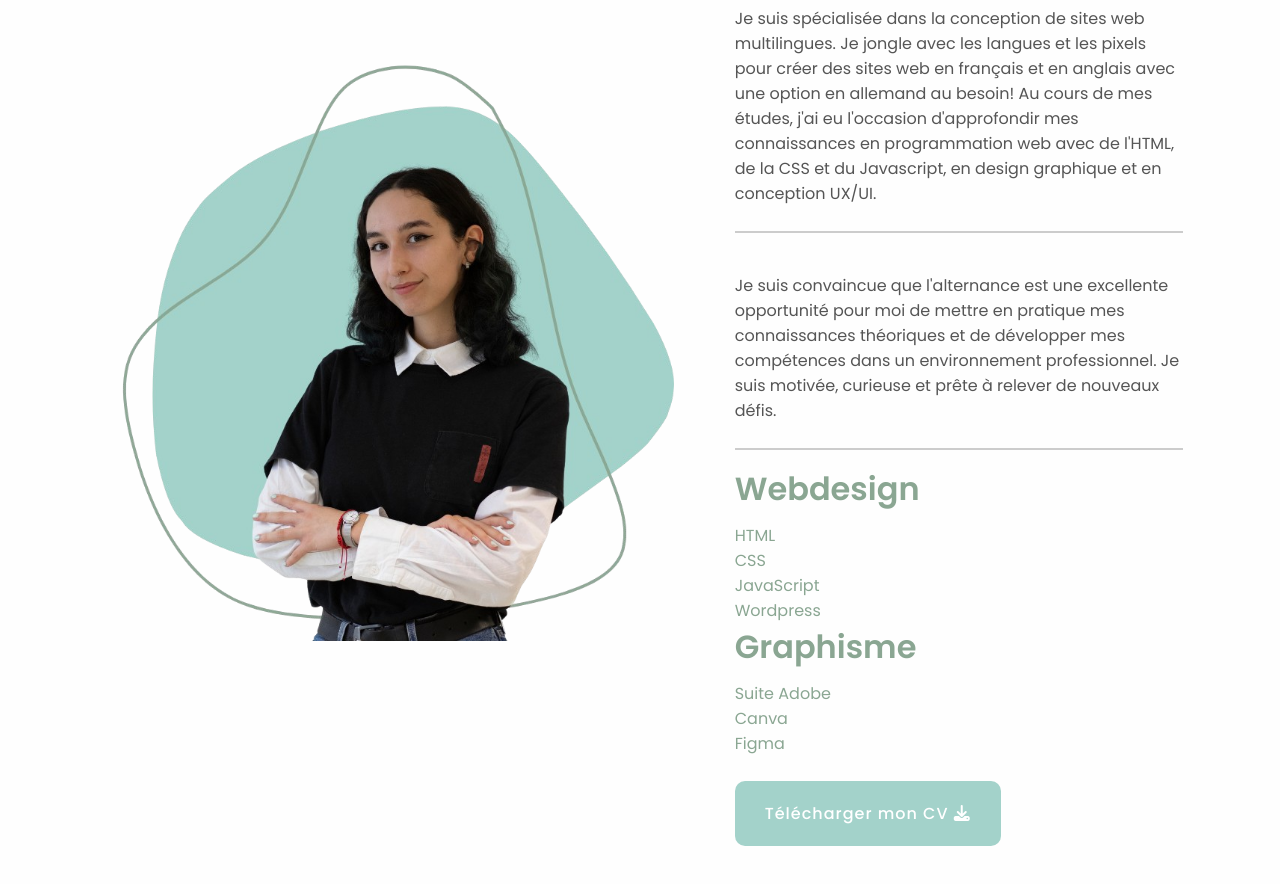
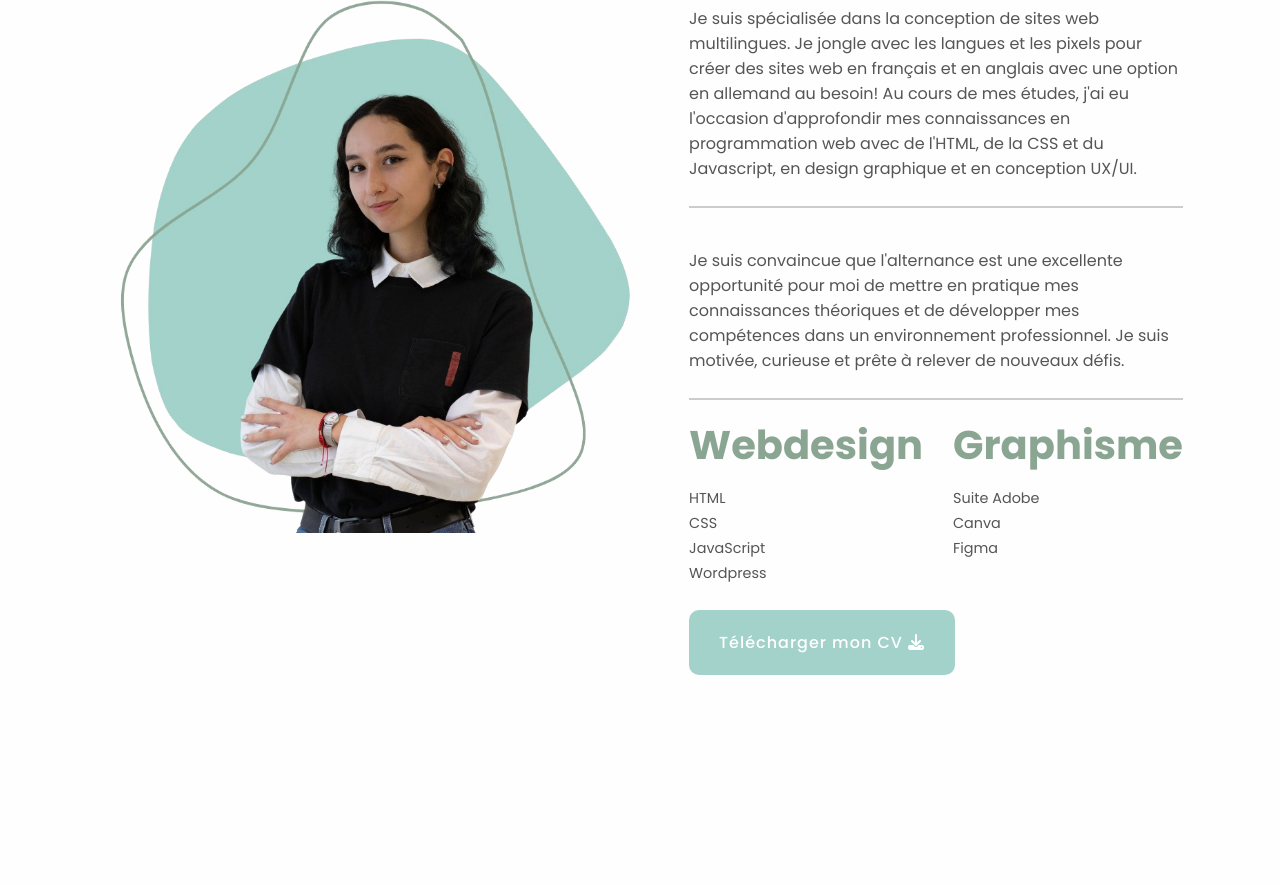
Before and after one commit to louison-rubeck/louison-rubeck.github.io, a plain HTML site: page index.html in a window 1280 px wide. Shown: the part 1283-2167 px from the top of the page. After the commit the page ends 2118 px from the top, so only its background shows below. Drawn offline with Linux system fonts and the light colour scheme.

Commit message:
Update styles.css

```diff
--- a/css/styles.css
+++ b/css/styles.css
@@ -65,6 +65,19 @@ li{
 /*=======Light/Dark theme button=======*/
 
 /*=======Scroll bar=======*/
+::-webkit-scrollbar{
+    width: 10px;
+    background: var(--scroll-bar-color);
+}
+
+::-webkit-scrollbar-thumb{
+    background: var(--scroll-thumb-color);
+    border-radius: 2em;
+}
+
+::-webkit-scrollbar-thumb:hover{
+    background: var(--scroll-thumb-hover-color);
+}
 
 /*=======Header=======*/
 header{
@@ -75,6 +88,11 @@ header{
     left: 0;
     backdrop-filter: blur(20px);
     transition: .6s ease;
+}
+
+header.sticky{
+    background: rgba(255, 255, 255, 0.1);
+    box-shadow: var(--box-shadow);
 }
 
 .nav-bar{
@@ -88,6 +106,10 @@ header{
     margin-right: auto;
     padding: 0 20px;
     transition: .6s ease;
+}
+
+header.sticky .nav-bar{
+    height: calc(2.5rem + 1rem);
 }
 
 .nav-bar .logo{
@@ -317,6 +339,20 @@ header{
     border-bottom: 2px solid var(--line-color);
 }
 
+.about-info .skills-list{
+    display: flex;
+    column-gap: 30px;
+}
+
+.about-info .skills-list .list-item h3{
+    font-size: 2.5em;
+    font-weight: 700;
+}
+
+.about-info .skills-list .list-item span{
+    color: var(--third-color);
+    font-size: var(--small-font-size);
+}
 /*=======Skills section=======*/
 
 /*=======Services section=======*/
```
